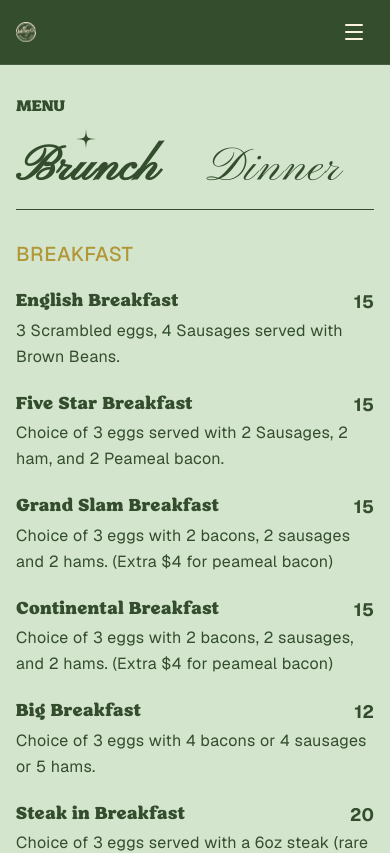
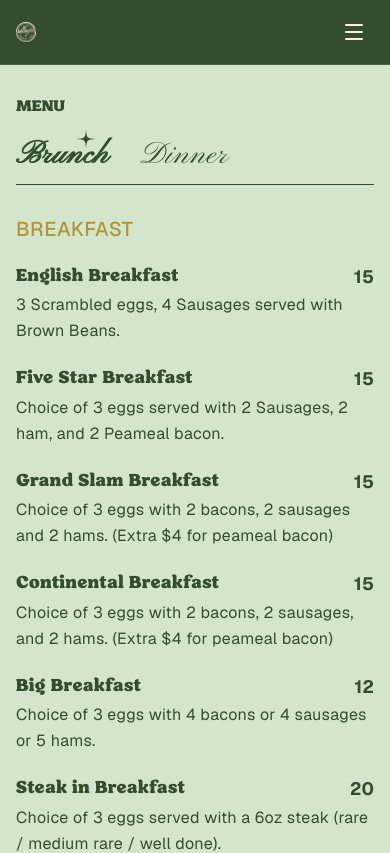
Before and after one commit to sempre-stuidos/johnny-cafe-welcome-page, a Next.js app: page /menu in a window 390 px wide. Shown: the top 853 px of the page. Built offline with nearby package versions, Linux system fonts and the light colour scheme; a web font is replaced by a local one.

Commit message:
menu - mobile screen

```diff
--- a/src/app/menu/page.tsx
+++ b/src/app/menu/page.tsx
@@ -27,8 +27,8 @@ export default function MenuPage() {
     <section
       className={cn(
         "relative",
-          "w-full h-[100vh] md:h-auto md:min-h-[90vh]",
-          "overflow-hidden",
+        "w-full min-h-screen md:min-h-[90vh]",
+        "transition-colors duration-300",
         theme === "day" ? "bg-[#D3E5CD]" : "bg-[#011A0C]"
       )}
     >
@@ -37,7 +37,7 @@ export default function MenuPage() {
           className={cn(
             "relative z-20",
             "flex flex-col",
-            "h-full w-full max-w-[1440px] gap-8",
+            "w-full max-w-[1440px] gap-8",
             "mx-auto",
             "px-4 md:px-8",
             "py-8 md:py-12"
--- a/src/components/menu/MenuHeader.tsx
+++ b/src/components/menu/MenuHeader.tsx
@@ -17,7 +17,7 @@ export default function MenuHeader({ activeMenu, onMenuChange }: MenuHeaderProps
 
       <h4
         style={{
-          fontSize: "var(--font-size-6xl)",
+          fontSize: "clamp(var(--font-size-3xl), 7vw, var(--font-size-6xl))",
           color: theme === "day" ? "var(--theme-text-dark-green)" : "var(--color-theme-accent)",
           fontWeight: 700,
           lineHeight: "var(--line-height-tight)",
@@ -36,7 +36,7 @@ export default function MenuHeader({ activeMenu, onMenuChange }: MenuHeaderProps
               "absolute -top-1 z-10",
               activeMenu === "brunch"
                 ? "left-[60px] md:left-[70px]"
-                : "left-[275px] md:left-[325px]"
+                : "left-[165px] md:left-[325px]"
             )}
           >
             <svg
@@ -52,11 +52,11 @@ export default function MenuHeader({ activeMenu, onMenuChange }: MenuHeaderProps
                 />
             </svg>
           </div>
-          <div className="flex items-center gap-12 md:gap-24">
+          <div className="flex items-center gap-8 md:gap-24">
             <p
               style={{
                 fontFamily: "var(--font-pinyon-script)",
-                fontSize: "var(--font-size-5xl)",
+                fontSize: "clamp(var(--font-size-2xl), 8vw, var(--font-size-5xl))",
                   color: theme === "day" ? "var(--theme-text-dark-green)" : "var(--theme-text-light-cream)",
                 lineHeight: "var(--line-height-normal)",
                 fontWeight: activeMenu === "brunch" ? 600 : 400,
@@ -70,7 +70,7 @@ export default function MenuHeader({ activeMenu, onMenuChange }: MenuHeaderProps
             <p
               style={{
                 fontFamily: "var(--font-pinyon-script)",
-                fontSize: "var(--font-size-5xl)",
+                fontSize: "clamp(var(--font-size-2xl), 8vw, var(--font-size-5xl))",
                   color: theme === "day" ? "var(--theme-text-dark-green)" : "var(--theme-text-light-cream)",
                   lineHeight: "var(--line-height-normal)",
                 fontWeight: activeMenu === "dinner" ? 600 : 400,
```
Lines whose indentation alone changed are shown as unchanged.
